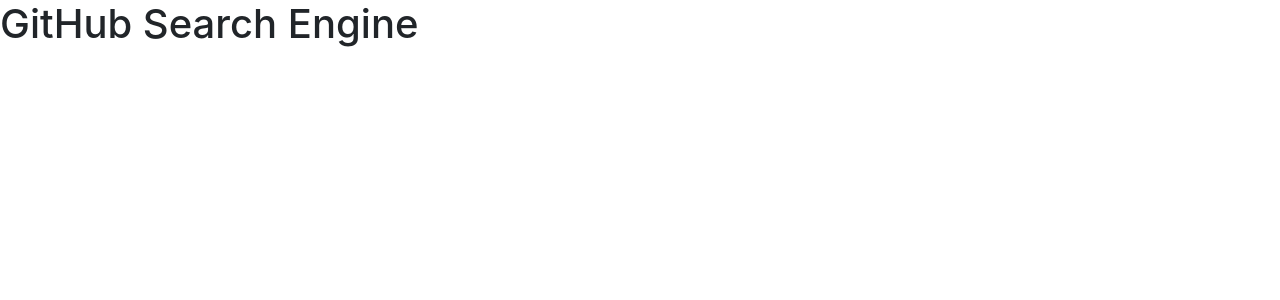
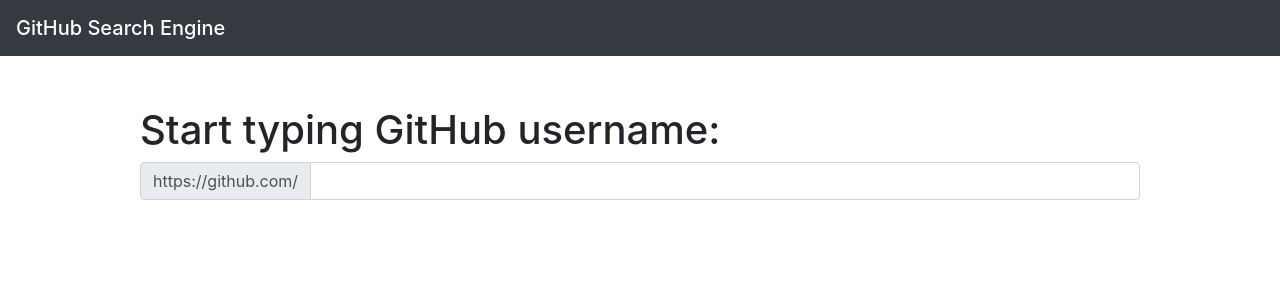
Before and after one commit to denys-fominykh/github-search-engine-react-redux, a React (Create React App) app: page / in a window 1280 px wide. Shown: the top 300 px of the page. Built offline with nearby package versions, Linux system fonts and the light colour scheme.

Commit message:
creating the toolbar and search components

```diff
--- a/src/components/App/App.js
+++ b/src/components/App/App.js
@@ -1,11 +1,15 @@
 import React, { Component } from 'react';
 import './App.scss';
+
+import { Navbar } from '../Navbar/Navbar';
+import { Search } from '../Search/Search';
 
 export class App extends Component {
   render() {
     return (
       <React.Fragment>
-        <h1>GitHub Search Engine</h1>
+        <Navbar />
+        <Search />
       </React.Fragment>
     );
   }
--- /dev/null
+++ b/src/components/Navbar/Navbar.js
@@ -0,0 +1,9 @@
+import React from 'react';
+
+export function Navbar() {
+  return (
+    <nav className="navbar navbar-dark bg-dark">
+      <span className="navbar-brand mb-0 h1">GitHub Search Engine</span>
+    </nav>
+  );
+}
--- /dev/null
+++ b/src/components/Search/Search.js
@@ -0,0 +1,29 @@
+import React, { Component } from 'react';
+import './Search.scss';
+
+export class Search extends Component {
+  render() {
+    return (
+      <div className="search__block">
+        <div className="search__input">
+          <h1>Start typing GitHub username:</h1>
+          <div className="search__input">
+            <div className="input-group mb-3">
+              <div className="input-group-prepend">
+                <span className="input-group-text" id="basic-addon3">
+                  https://github.com/
+                </span>
+              </div>
+              <input
+                type="text"
+                className="form-control"
+                id="basic-url"
+                aria-describedby="basic-addon3"
+              />
+            </div>
+          </div>
+        </div>
+      </div>
+    );
+  }
+}
--- /dev/null
+++ b/src/components/Search/Search.scss
@@ -0,0 +1,7 @@
+.search__block {
+  margin: 0 auto;
+  width: 1000px;
+  padding-top: 50px;
+
+
+}
```
